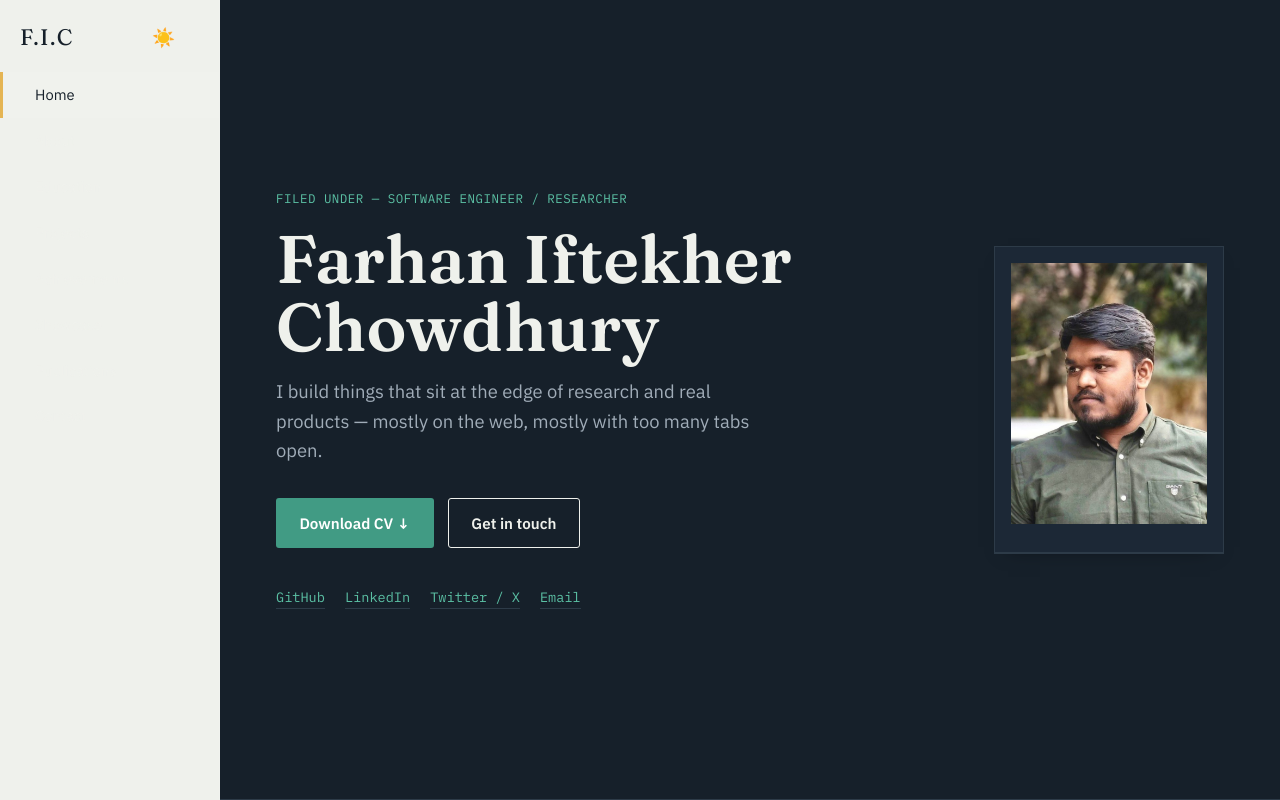
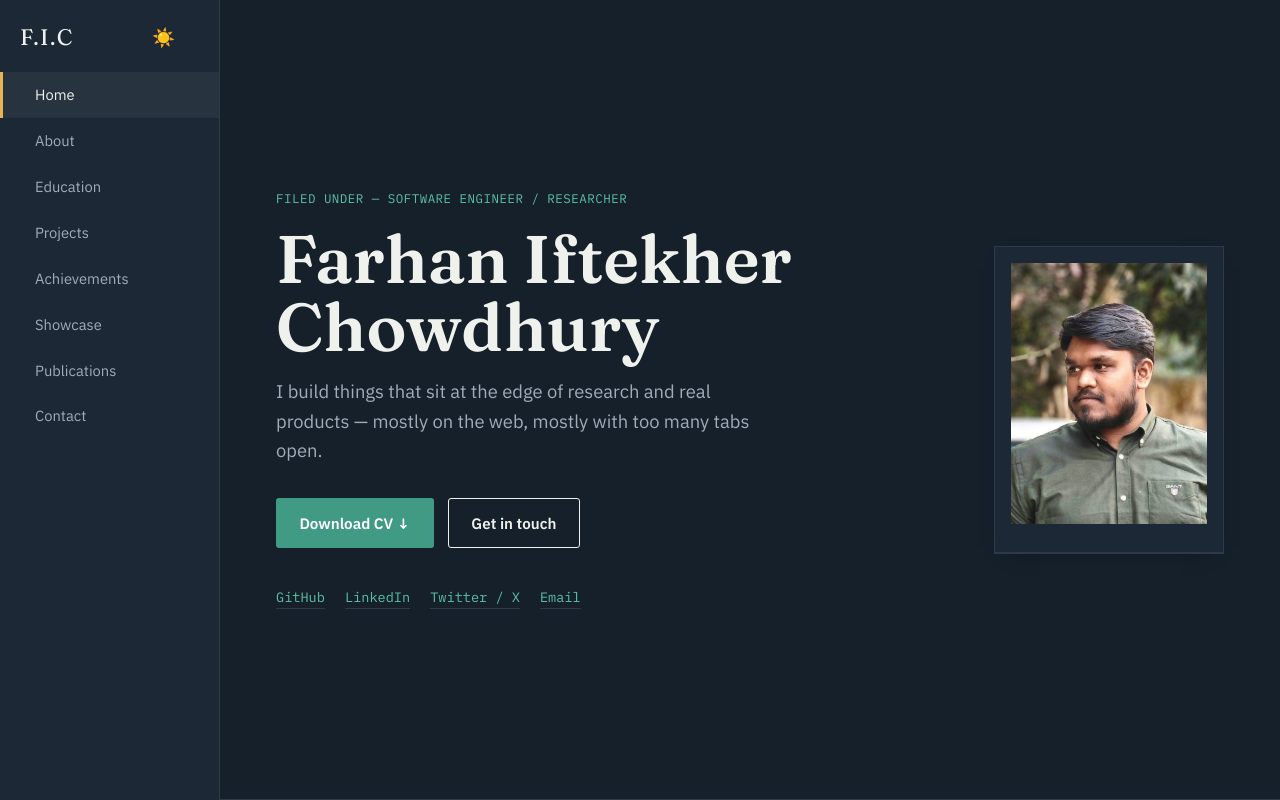
Before and after one commit to farhaniftekherchy/portfolio-website, a website: page index.html in a window 1280 px wide. Both pictures are taken after a click on the button "Toggle theme". Shown: the top 800 px of the page. Drawn offline with Linux system fonts and the light colour scheme.

Commit message:
Update style.css

```diff
--- a/css/style.css
+++ b/css/style.css
@@ -33,6 +33,31 @@
   --accent-pine: #419b84;
   --accent-pine-dark: #5bc0a4;
   --shadow-card: 0 1px 0 var(--line), 0 8px 20px -14px rgba(0, 0, 0, 0.6);
+}
+
+/* ===== DARK MODE OVERRIDES FOR INVERTED ELEMENTS ===== */
+/* This forces the sidebar to stay dark in dark mode */
+[data-theme="dark"] .catalog {
+  background: var(--paper-raised);
+  color: var(--ink);
+  border-right: 1px solid var(--line);
+}
+[data-theme="dark"] .tab {
+  color: var(--ink-soft);
+}
+[data-theme="dark"] .tab:hover,
+[data-theme="dark"] .tab.active {
+  color: var(--ink);
+  background: rgba(255, 255, 255, 0.05);
+}
+[data-theme="dark"] .theme-toggle {
+  color: var(--ink);
+}
+[data-theme="dark"] .catalog-toggle span {
+  background: var(--ink);
+}
+[data-theme="dark"] .hero-photo {
+  background: var(--line);
 }
 
 /* Smooth fade transition for theme switching */
```
